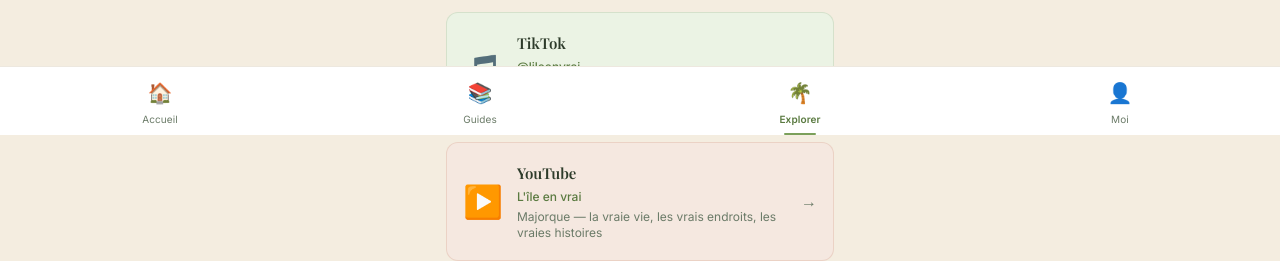
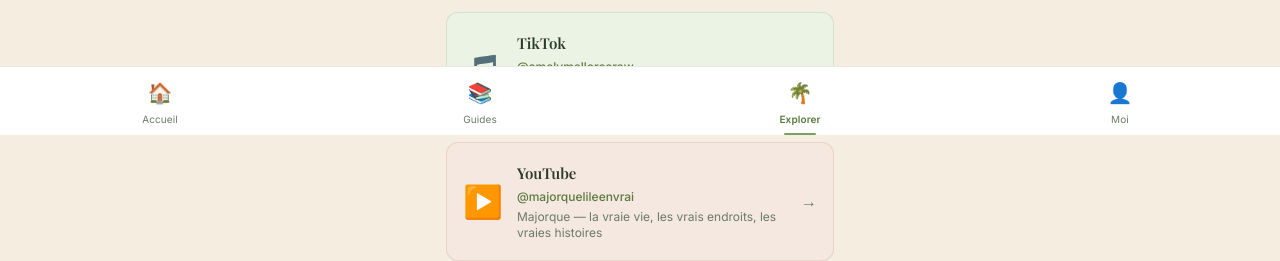
Before and after one commit to Vivreamajorque/vivre-a-majorque, a React (Vite) app: page /app/explorer/medias in a window 1280 px wide. Shown: the part 665-926 px from the top of the page. Built offline with nearby package versions, Linux system fonts and the light colour scheme; sample sign-in values are in the browser's storage; a web font is replaced by a local one.

Commit message:
fix: Médias — YouTube @majorquelileenvrai, TikTok @amelymallorcaraw

```diff
--- a/src/pages/Medias.jsx
+++ b/src/pages/Medias.jsx
@@ -3,9 +3,9 @@
 
 // ← Mettre à jour l'ID de la dernière vidéo après chaque publication YouTube
 const YOUTUBE_LAST_VIDEO_ID = 'PLfN_IbCc8wqU1234' // placeholder — remplacer par l'ID de la dernière vidéo
-const YOUTUBE_CHANNEL_URL = 'https://www.youtube.com/@lileenvrai'
+const YOUTUBE_CHANNEL_URL = 'https://www.youtube.com/@majorquelileenvrai'
 const INSTAGRAM_URL = 'https://www.instagram.com/amely_mallorca_raw'
-const TIKTOK_URL = 'https://www.tiktok.com/@lileenvrai'
+const TIKTOK_URL = 'https://www.tiktok.com/@amelymallorcaraw'
 
 function SocialCard({ emoji, platform, handle, desc, url, bg, border }) {
   return (
@@ -67,7 +67,7 @@
           boxShadow: '0 2px 8px rgba(0,0,0,0.12)',
         }}>
           <iframe
-            src={`https://www.youtube.com/embed?listType=user_uploads&list=lileenvrai&autoplay=0`}
+            src={`https://www.youtube.com/embed?listType=user_uploads&list=majorquelileenvrai&autoplay=0`}
             title="L'île en vrai — dernière vidéo"
             frameBorder="0"
             allow="accelerometer; autoplay; clipboard-write; encrypted-media; gyroscope; picture-in-picture"
@@ -119,7 +119,7 @@
       <SocialCard
         emoji="🎵"
         platform="TikTok"
-        handle="@lileenvrai"
+        handle="@amelymallorcaraw"
         desc="Coulisses, découvertes et instants de vie à Majorque"
         url={TIKTOK_URL}
         bg="var(--vert-light)"
@@ -128,7 +128,7 @@
       <SocialCard
         emoji="▶️"
         platform="YouTube"
-        handle="L'île en vrai"
+        handle="@majorquelileenvrai"
         desc="Majorque — la vraie vie, les vrais endroits, les vraies histoires"
         url={YOUTUBE_CHANNEL_URL}
         bg="var(--ocre-light)"
```
Also changed, not shown: 4 other files (tests, documents, lock files or other folders).
